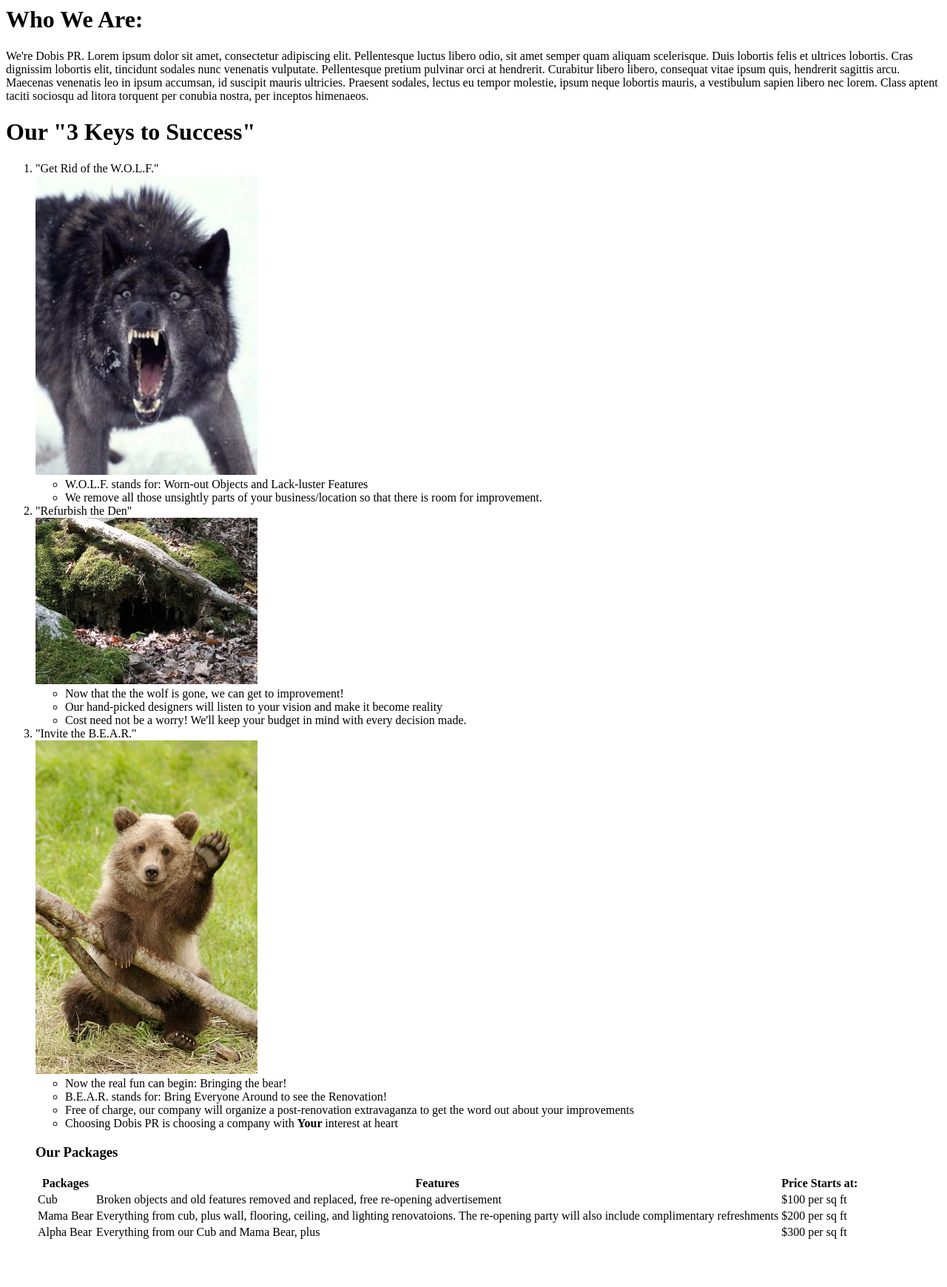
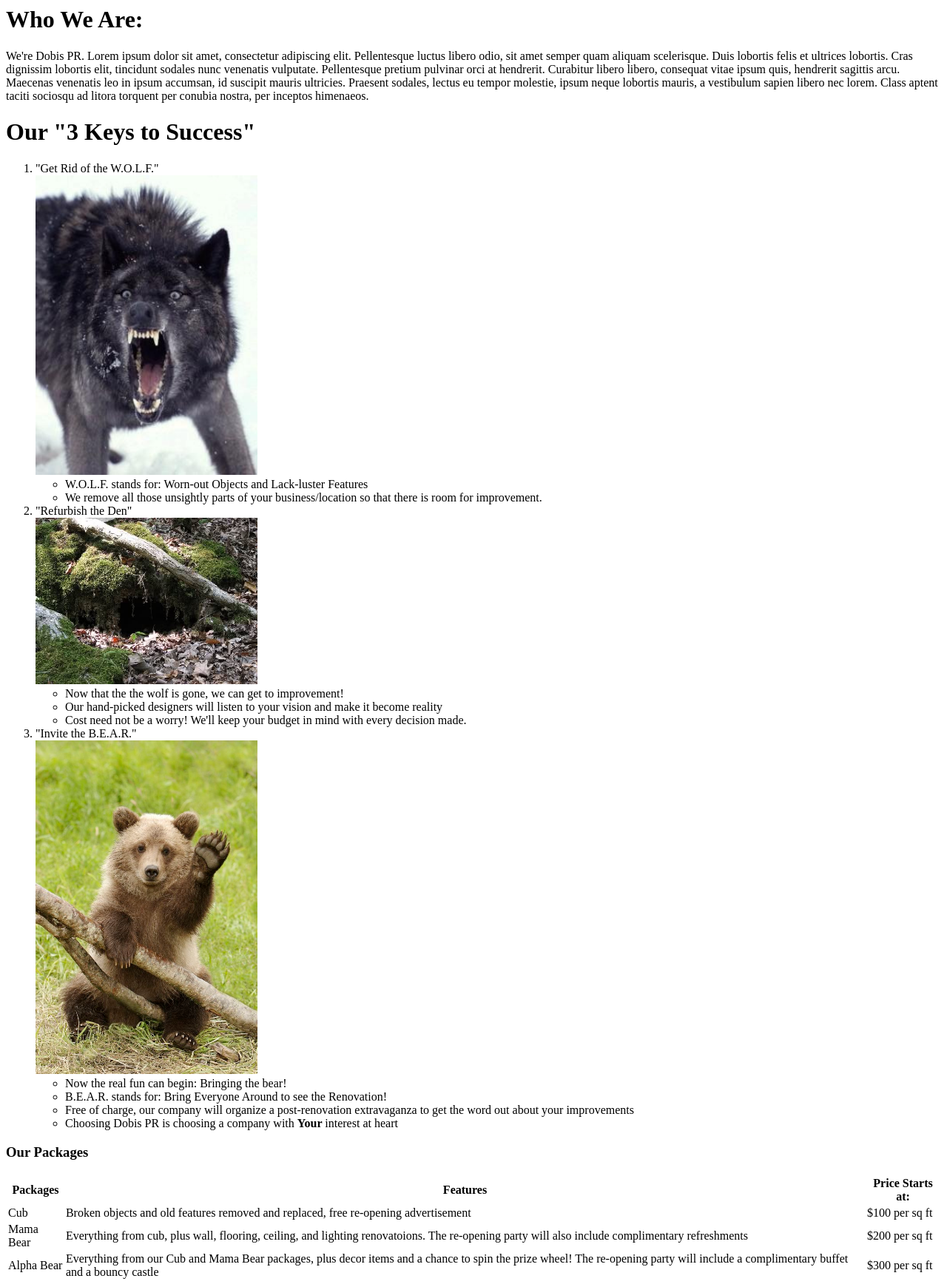
Before and after one commit to TwoDukes/magicdustin.github.io, a plain HTML site: page index.html in a window 1280 px wide. Shown: the part 327-2067 px from the top of the page at 74% size. Before the commit the page ends 2021 px from the top, so only its background shows below. Drawn offline with nearby package versions, Linux system fonts and the light colour scheme.

Commit message:
edited elements

```diff
--- a/index.html
+++ b/index.html
@@ -17,11 +17,11 @@
 </head>
 
 <body>
-  <div1>
+  <div>
     <img src="media/icon.png" id="dobisicon">
-  </div1>
+  </div>
+  <div id="bigboy">
     <div>
-  <div2>
       <h1>
         What We Do:
       </h1>
@@ -30,14 +30,14 @@
         Curae; Sed ornare urna vel convallis blandit. Vestibulum euismod varius aliquet. Donec ex lectus, convallis in urna
         eget, consequat fringilla augue. Pellentesque ut nunc condimentum, consequat erat sed, tempus magna. Nulla pharetra,
         felis id egestas tempus, enim lorem ullamcorper ante, congue blandit ante massa sit amet urna. Donec et enim et mi
-      malesuada sodales sed eget odio. Aenean odio eros, cursus lobortis fermentum nec, suscipit nec sapien. Mauris eu sem
-      volutpat, dignissim elit at, sollicitudin diam. Proin sem dui, consequat et eleifend ut, tincidunt et ante. Lorem ipsum
-      dolor sit amet, consectetur adipiscing elit.
+        malesuada sodales sed eget odio. Aenean odio eros, cursus lobortis fermentum nec, suscipit nec sapien. Mauris eu
+        sem volutpat, dignissim elit at, sollicitudin diam. Proin sem dui, consequat et eleifend ut, tincidunt et ante. Lorem
+        ipsum dolor sit amet, consectetur adipiscing elit.
       </p>
-  </div2>
-  <div3>
-  </div3>
-  <div4>
+    </div>
+    <div>
+    </div>
+    <div>
       <h1>
         Who We Are:
       </h1>
@@ -49,8 +49,8 @@
         sodales, lectus eu tempor molestie, ipsum neque lobortis mauris, a vestibulum sapien libero nec lorem. Class aptent
         taciti sociosqu ad litora torquent per conubia nostra, per inceptos himenaeos.
       </p>
-  </div4>
-  <div5>
+    </div>
+    <div>
       <h1>
         Our "3 Keys to Success"
       </h1>
@@ -76,10 +76,11 @@
           <li> Free of charge, our company will organize a post-renovation extravaganza to get the word out about your improvements</li>
           <li> Choosing Dobis PR is choosing a company with <strong> Your </strong> interest at heart </li>
         </ul>
-  </div5>
-    <div6>
+    </div>
+    <div>
       <h3> Our Packages </h3>
       <table>
+
         <head>
           <th> Packages </th>
           <th> Features </th>
@@ -87,30 +88,28 @@
         </head>
         <tr>
           <td>Cub</td>
-        <td>Broken objects and old features removed
-          and replaced, free re-opening advertisement</td>
+          <td>Broken objects and old features removed and replaced, free re-opening advertisement</td>
           <td> $100 per sq ft</td>
         </tr>
         <tr>
           <td>Mama Bear</td>
-        <td>Everything from cub, plus wall, flooring,
-          ceiling, and lighting renovatoions. The
-          re-opening party will also include complimentary
-          refreshments</td>
+          <td>Everything from cub, plus wall, flooring, ceiling, and lighting renovatoions. The re-opening party will also include
+            complimentary refreshments
+          </td>
           <td> $200 per sq ft</td>
         </tr>
         <tr>
           <td>Alpha Bear</td>
-        <td>Everything from our Cub and Mama Bear, plus
-
-        </td>
+          <td>Everything from our Cub and Mama Bear packages, plus decor items and a chance to spin the prize wheel! The re-opening
+            party will include a complimentary buffet and a bouncy castle</td>
           <td> $300 per sq ft</td>
         </tr>
 
-  </div6>
+    </div>
     <div>
 </body>
 
 <script src="js/main.js"></script>
 </body>
+
 </html>
```
Lines whose indentation alone changed are shown as unchanged.
